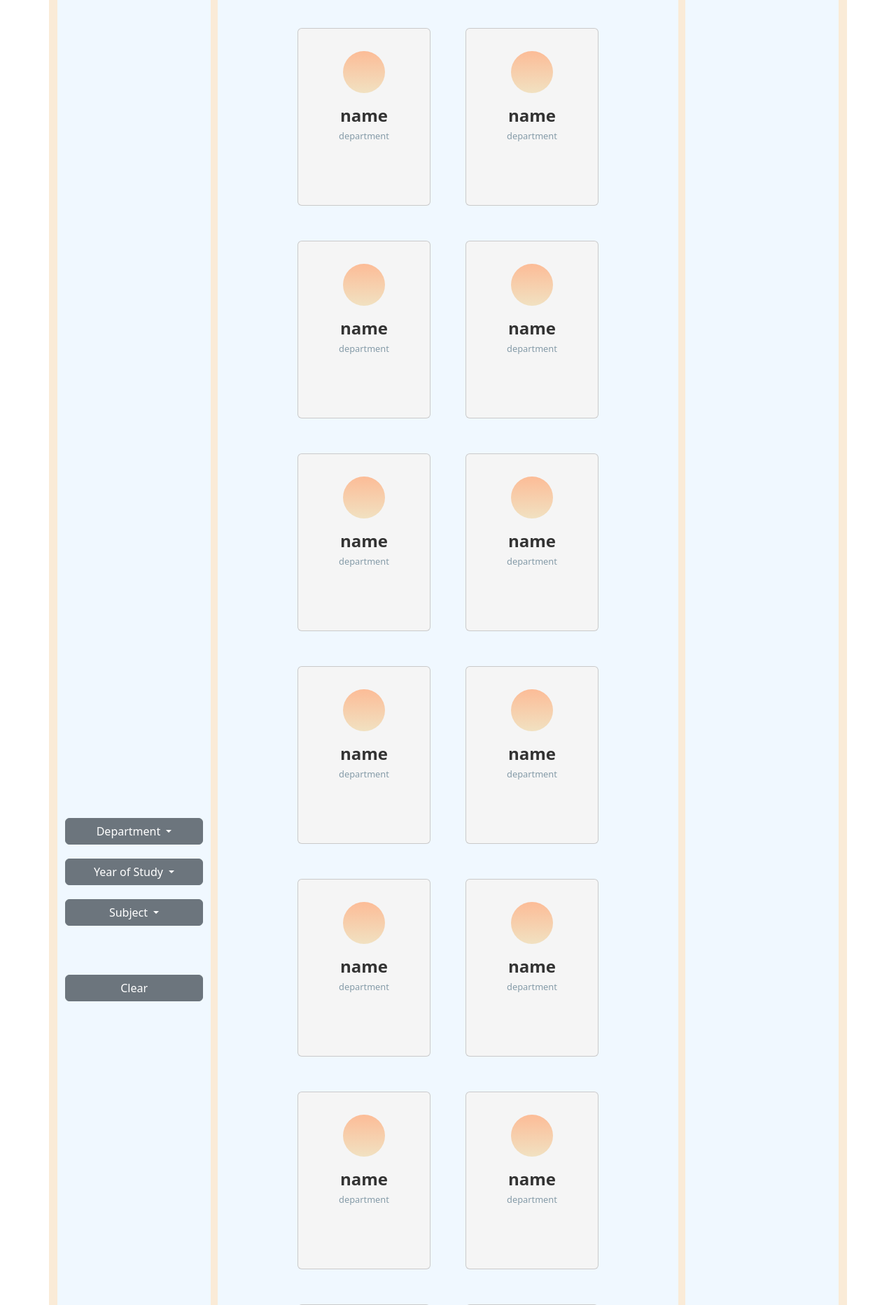
After one commit to AashayI394/faculty_akinator, a Flask app: page /temp in a window 1280 px wide. The commit adds this page. Shown: the top 1865 px of the page at 70% size. Run offline with Flask 3, Linux system fonts and the light colour scheme.

Commit message:
new userhome template

```diff
--- a/app.py
+++ b/app.py
@@ -50,3 +50,11 @@ def home():
 @app.route("/register")
 def register():
     return render_template("register.html")
+
+@app.errorhandler(404)
+def page_not_found(e):
+    return render_template('error.html'), 404
+
+@app.route("/temp")
+def temp():
+    return render_template("layout2.html")
--- /dev/null
+++ b/templates/layout2.html
@@ -0,0 +1,275 @@
+<!DOCTYPE html>
+<html lang="en">
+<head>
+    <meta charset="UTF-8">
+    <meta name="viewport" content="width=device-width, initial-scale=1.0">
+    <title>Facinator</title>
+
+    <link href="https://cdn.jsdelivr.net/npm/bootstrap@5.3.3/dist/css/bootstrap.min.css" rel="stylesheet" integrity="sha384-QWTKZyjpPEjISv5WaRU9OFeRpok6YctnYmDr5pNlyT2bRjXh0JMhjY6hW+ALEwIH" crossorigin="anonymous">
+    <script src="https://cdn.jsdelivr.net/npm/bootstrap@5.3.3/dist/js/bootstrap.bundle.min.js" integrity="sha384-YvpcrYf0tY3lHB60NNkmXc5s9fDVZLESaAA55NDzOxhy9GkcIdslK1eN7N6jIeHz" crossorigin="anonymous"></script>
+
+
+    <style>
+        .container{
+            display: flex;
+            flex-direction: row;
+            justify-content: center;
+            align-items: center;
+            background-color: antiquewhite;
+            gap: 10px;
+            min-width: 80%;
+        }
+
+        .filters{
+            flex: 1;
+            height: 100vh;
+            display: flex;
+            flex-direction: column;
+            justify-content: center;
+            align-items: center;
+            background-color: aliceblue;
+            gap: 20px;
+        }
+
+        .middle{
+            flex: 3;
+            height: 100vh;
+            display: flex;
+            flex-direction: column;
+            justify-content: center;
+            align-items: center;
+            background-color: aliceblue;
+
+        }
+
+        .profile{
+            flex: 1;
+            height: 100vh;
+            display: flex;
+            flex-direction: column;
+            align-items: center;
+            justify-content: center;
+            background-color: aliceblue;
+        }
+
+        .btn-group{
+            position: relative;
+            width: 90%;
+        }
+        .dropdown-menu{
+            min-width: 300px;
+            width: auto;
+        }
+
+        .clear{
+            width: 90%;
+            margin-top: 50px;
+        }
+
+        .topbar{
+            display: flex;
+            flex-direction: row;
+            gap: 10px;
+            justify-content: center;
+            align-items: center;
+            margin: 10px;
+        }
+
+        .content{
+            display: flex;
+            flex-wrap: wrap;
+            gap: 10px;
+            justify-content: center;
+            align-items: center;
+            overflow-y: scroll;
+        }
+
+
+        .card {
+        width: 190px;
+        height: 254px;
+        background: #f5f5f5;
+        padding: 2rem 1.5rem;
+        margin: 20px;
+        transition: box-shadow .3s ease, transform .2s ease;
+        }
+
+        .card-info {
+        display: flex;
+        flex-direction: column;
+        justify-content: center;
+        align-items: center;
+        transition: transform .2s ease, opacity .2s ease;
+        }
+
+        /*Image*/
+        .card-avatar {
+        --size: 60px;
+        background: linear-gradient(to top, #f1e1c1 0%, #fcbc97 100%);
+        width: var(--size);
+        height: var(--size);
+        border-radius: 50%;
+        transition: transform .2s ease;
+        margin-bottom: 1rem;
+        }
+
+
+        /*Card footer*/
+        .card-social {
+        transform: translateY(200%);
+        display: flex;
+        justify-content: space-around;
+        width: 100%;
+        opacity: 0;
+        transition: transform .2s ease, opacity .2s ease;
+        }
+
+        .card-social__item {
+        list-style: none;
+        }
+
+        .card-social__item svg {
+        display: block;
+        height: 18px;
+        width: 18px;
+        fill: #515F65;
+        cursor: pointer;
+        transition: fill 0.2s ease ,transform 0.2s ease;
+        }
+
+        /*Text*/
+        .card-title {
+        color: #333;
+        font-size: 1.5em;
+        font-weight: 600;
+        line-height: 2rem;
+        }
+
+        .card-subtitle {
+        color: #859ba8;
+        font-size: 0.8em;
+        }
+
+        /*Hover*/
+        .card:hover {
+        box-shadow: 0 8px 50px #23232333;
+        }
+
+        .card:hover .card-info {
+        transform: translateY(-5%);
+        }
+
+        .card:hover .card-social {
+        transform: translateY(100%);
+        opacity: 1;
+        }
+
+        .card-social__item svg:hover {
+        fill: #232323;
+        transform: scale(1.1);
+        }
+
+        .card-avatar:hover {
+        transform: scale(1.1);
+        }
+
+        .card-social__item .card-social{
+          display: flex;
+          flex-direction: column;
+          justify-content: center;
+          align-items: center;
+        }
+
+        .mail{
+          width: 100%;
+        }
+
+    </style>
+</head>
+<body>
+    <div class="container">
+        <div class="filters">
+
+            <div class="btn-group">
+                <button class="btn btn-secondary dropdown-toggle dd" type="button" data-bs-toggle="dropdown" aria-expanded="false">
+                  Department
+                </button>
+                <ul class="dropdown-menu">
+                  <li><a class="dropdown-item" href="#">Mathematics</a></li>
+                  <li><a class="dropdown-item" href="#">Computer Engineering</a></li>
+                  <li><a class="dropdown-item" href="#">Electronics and Telecommunication</a></li>
+                  <li><a class="dropdown-item" href="#">Instrumentation and Control</a></li>
+                  <li><a class="dropdown-item" href="#">Mechanical Engineering</a></li>
+                  <li><a class="dropdown-item" href="#">Metallurgy and Material Sciences</a></li>
+                  <li><a class="dropdown-item" href="#">Manufacturing Science</a></li>
+                </ul>
+              </div>
+
+              <div class="btn-group">
+                <button class="btn btn-secondary dropdown-toggle dd" type="button" data-bs-toggle="dropdown" aria-expanded="false">
+                  Year of Study
+                </button>
+                <ul class="dropdown-menu">
+                  <li><a class="dropdown-item" href="#">Second Year</a></li>
+                  <li><a class="dropdown-item" href="#">Third Year</a></li>
+                  <li><a class="dropdown-item" href="#">BTech Year</a></li>
+                </ul>
+              </div>
+
+              <div class="btn-group">
+                <button class="btn btn-secondary dropdown-toggle dd" type="button" data-bs-toggle="dropdown" aria-expanded="false">
+                  Subject
+                </button>
+                <ul class="dropdown-menu">
+                  <li><a class="dropdown-item" href="#">Biology For Engineers</a></li>
+                  <li><a class="dropdown-item" href="#">Sensors and Automation</a></li>
+                  <li><a class="dropdown-item" href="#">Theory of Automation</a></li>
+                  <li><a class="dropdown-item" href="#">Vector Calculus and Partial Differential Equation</a></li>
+                  <li><a class="dropdown-item" href="#">Data communication</a></li>
+                  <li><a class="dropdown-item" href="#">Data Structures and Algorithms 2</a></li>
+                  <li><a class="dropdown-item" href="#">Microprocessor Techniques</a></li>
+                </ul>
+              </div>
+
+
+
+              <button type="button" class="btn btn-secondary clear">Clear</button>
+
+
+        </div>
+        <div class="middle">
+            <div class="topbar">
+
+            </div>
+            <div class="content">
+
+              {% for i in range(100) %}
+              <div class="card">
+                <div class="card-info">
+                    <div class="card-avatar"></div>
+                    <div class="card-title">name</div>
+                    <div class="card-subtitle">department</div>
+                </div>
+                  <a href="/login" class="card-social__item card-social">
+                    <button type="button" class="btn btn-primary mail ">Mail</button>
+                  </a>
+              </div>
+
+              {% endfor %}
+
+
+
+
+
+
+            </div>
+
+        </div>
+        <div class="profile">
+
+
+        </div>
+
+    </div>
+</body>
+</html>
```
Also changed, not shown: templates/loginlayout.html (+13 -5 lines), static/images/coep-old.jpeg (added).
